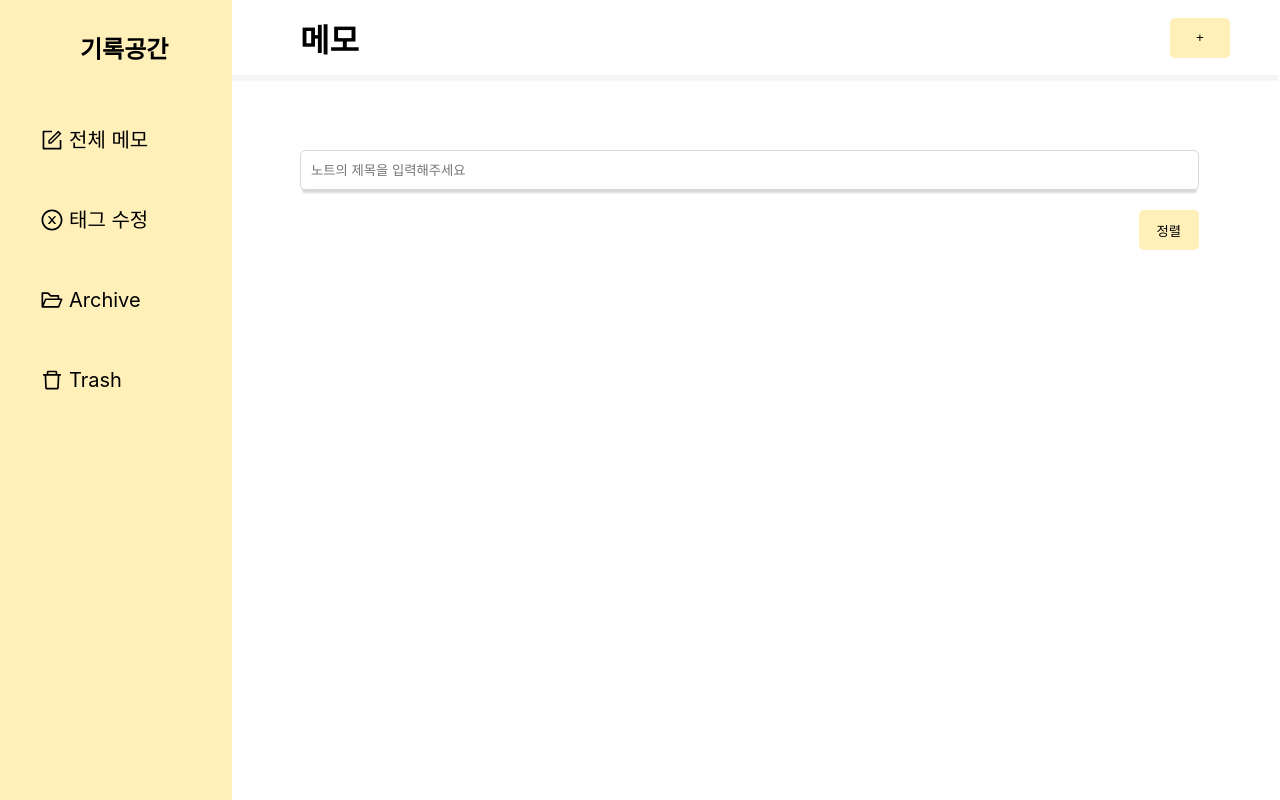
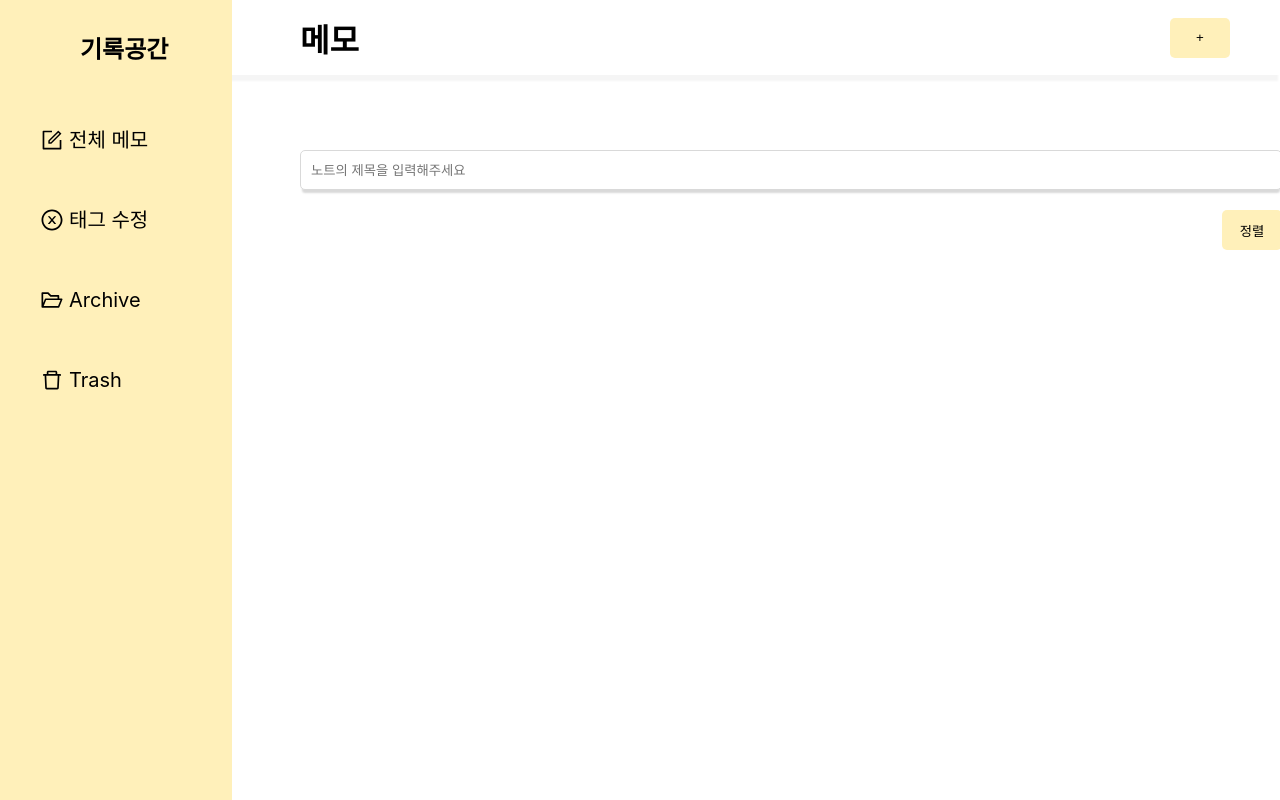
Before and after one commit to naringst/mind-store, a React (Create React App) app: page / in a window 1280 px wide. Built offline with nearby package versions, Linux system fonts and the light colour scheme.

Commit message:
fix : 레이아웃 크기 조절

```diff
--- a/src/layouts/Layout.tsx
+++ b/src/layouts/Layout.tsx
@@ -37,7 +37,7 @@ const RightDiv = styled.div`
 `;
 
 const HomeDiv = styled.div`
-  width: 83.5%;
+  width: 90%;
   padding-left: 0px;
   padding-right: 10px;
   position: fixed;
```
